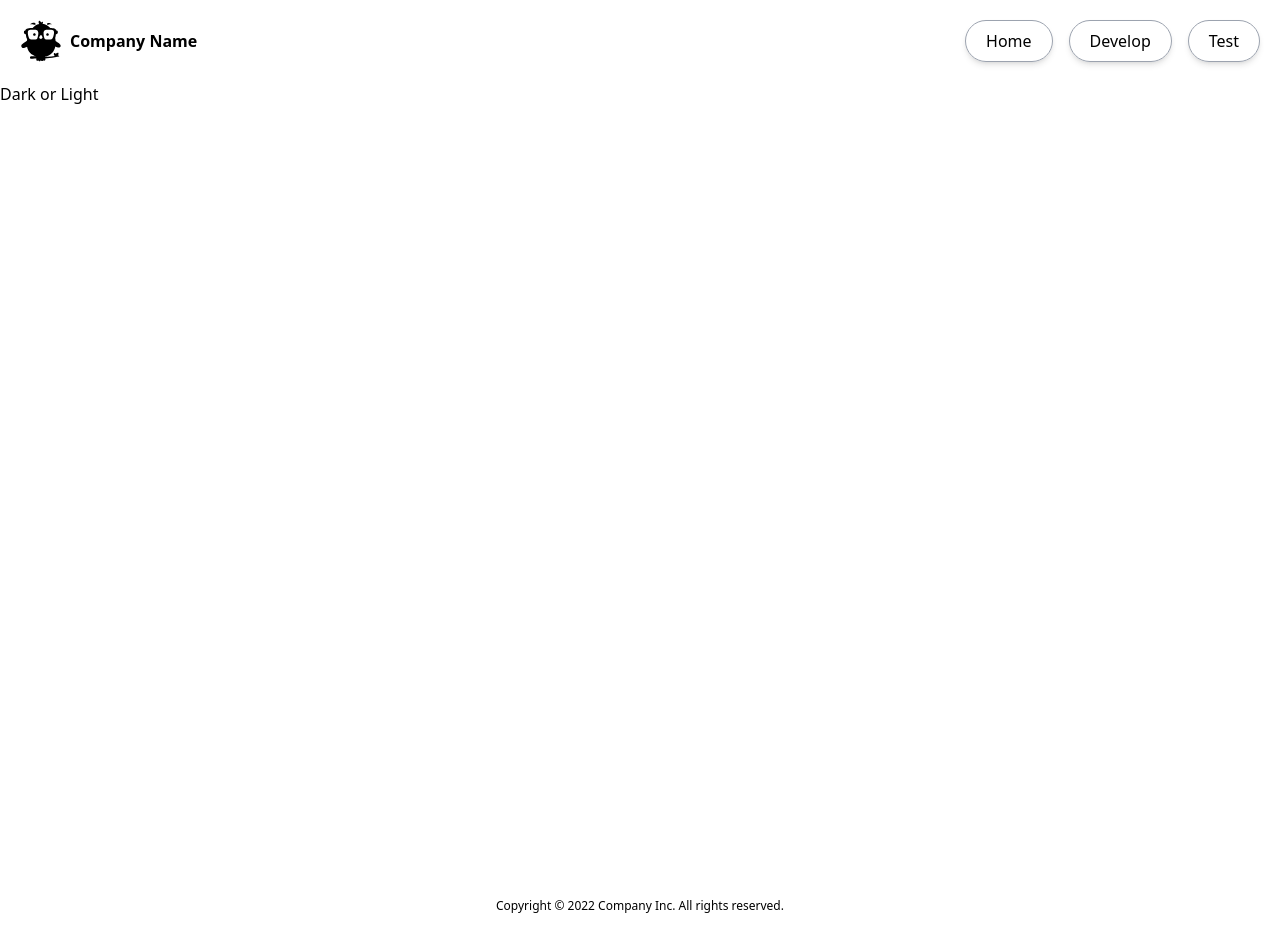
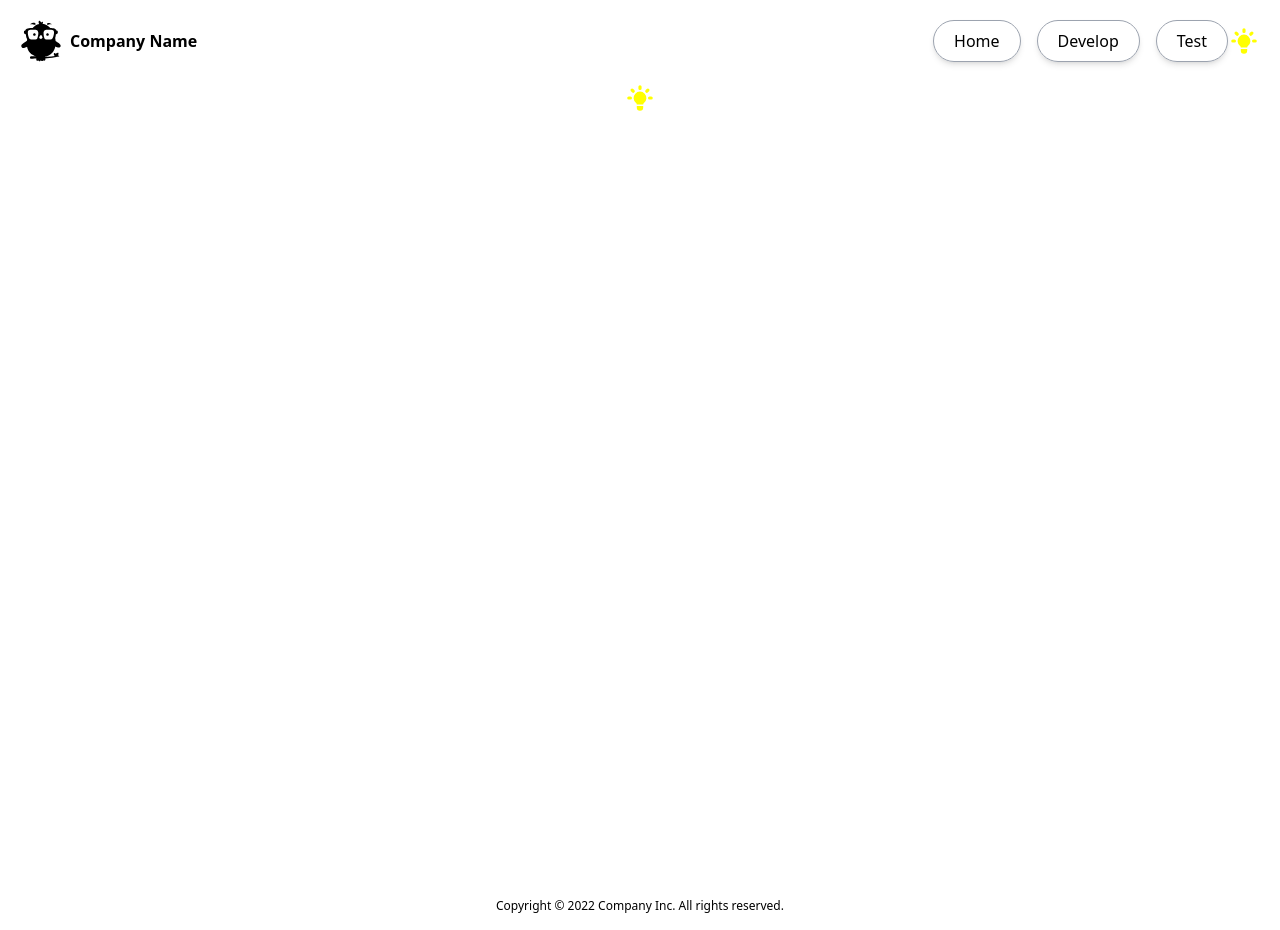
Before and after one commit to jamhanpar/react-components, a React (Create React App) app in the folder client/: page /develop in a window 1280 px wide. Built offline with nearby package versions, Linux system fonts and the light colour scheme.

Commit message:
created dark mode button with toggle

```diff
--- a/client/src/App.jsx
+++ b/client/src/App.jsx
@@ -5,6 +5,7 @@ import { Route, Routes } from 'react-router-dom';
 // Context
 // import AppContext from './contexts/AppContext';
 // import UserContext from './contexts/UserContext';
+import { DarkModeProvider } from './contexts/DarkModeContext';
 
 // Components
 import Nav from './components/Navs/Nav';
@@ -16,23 +17,19 @@ import Develop from './pages/Develop';
 import Test from './pages/Test';
 
 export default function App() {
-  // const user = useContext(UserContext);
-
   return (
-    <div className="app">
-      <Nav />
-      <section className="min-h-screen">
-        {/* <AppContext>
-          <UserContext.Provider value={user}> */}
-        <Routes>
-          <Route exact path="/" element={<Home />} />
-          <Route path="/develop" element={<Develop />} />
-          <Route path="/test" element={<Test />} />
-        </Routes>
-        {/* </UserContext.Provider>
-        </AppContext> */}
-      </section>
-      <Footer />
+    <div className='app'>
+      <DarkModeProvider>
+        <Nav />
+        <section className='min-h-screen'>
+          <Routes>
+            <Route exact path='/' element={<Home />} />
+            <Route path='/develop' element={<Develop />} />
+            <Route path='/test' element={<Test />} />
+          </Routes>
+        </section>
+        <Footer />
+      </DarkModeProvider>
     </div>
   );
 }
--- a/client/src/components/Buttons/DarkModeBtn.jsx
+++ b/client/src/components/Buttons/DarkModeBtn.jsx
@@ -1,5 +1,22 @@
-import React from 'react';
+import React, { useContext } from 'react';
+import { DarkModeContext } from '../../contexts/DarkModeContext';
+import { HiOutlineLightBulb, HiLightBulb } from 'react-icons/hi';
 
-export default function DarkModeBtn() {
-  return <div>Dark or Light</div>;
+export default function DarkModeBtn({
+  darkIconColor = 'black',
+  lightIconColor = 'yellow',
+}) {
+  const { darkMode, toggleDarkMode } = useContext(DarkModeContext);
+
+  return (
+    <>
+      <button onClick={toggleDarkMode}>
+        {darkMode ? (
+          <HiOutlineLightBulb size={32} color={darkIconColor} />
+        ) : (
+          <HiLightBulb size={32} color={lightIconColor} />
+        )}
+      </button>
+    </>
+  );
 }
--- a/client/src/components/Navs/Nav.jsx
+++ b/client/src/components/Navs/Nav.jsx
@@ -1,8 +1,8 @@
 import React from 'react';
 import { Link } from 'react-router-dom';
 import { FaEarlybirds } from 'react-icons/fa';
-import { FiMenu } from 'react-icons/fi';
 import HamburgerMenu from './HamburgerMenu';
+import DarkModeBtn from '../Buttons/DarkModeBtn';
 
 const links = [
   { label: 'Home', url: '' },
@@ -10,11 +10,14 @@ const links = [
   { label: 'Test', url: 'test' },
 ];
 
-export default function Nav({ companyTitle = 'Company Name' }) {
+export default function Nav({
+  companyTitle = 'Company Name',
+  showDarkMode = true,
+}) {
   const linkItems = links.map((link, index) => (
     <li
       key={link.label + index}
-      className="border border-gray-400 p-2 px-5 rounded-full shadow-md hover:shadow-inner hover:border-gray-700 cursor-pointer"
+      className='border border-gray-400 p-2 px-5 rounded-full shadow-md hover:shadow-inner hover:border-gray-700 cursor-pointer'
     >
       <Link to={link.url}>{link.label}</Link>
     </li>
@@ -22,24 +25,24 @@ export default function Nav({ companyTitle = 'Company Name' }) {
 
   // TODO: update true to screensize
   const iconOrLinks = false ? (
-    <div className="flex items-center h-6">
-      {/* <FiMenu className="w-full h-full" /> */}
+    <div className='flex items-center h-6'>
       <HamburgerMenu links={linkItems} />
     </div>
   ) : (
-    <ul className="flex gap-4">{linkItems}</ul>
+    <ul className='flex gap-4'>{linkItems}</ul>
   );
 
   return (
-    <div className="w-full">
-      <nav className="flex justify-between py-4 px-4 sm:py-5 sm:px-5">
-        <div className="flex flex-row items-center gap-2 w-full">
-          <div className="h-full">
-            <FaEarlybirds className="h-full w-full" />
+    <div className='w-full'>
+      <nav className='flex justify-between py-4 px-4 sm:py-5 sm:px-5'>
+        <div className='flex flex-row items-center gap-2 w-full'>
+          <div className='h-full'>
+            <FaEarlybirds className='h-full w-full' />
           </div>
-          <h1 className="font-bold">{companyTitle}</h1>
+          <h1 className='font-bold'>{companyTitle}</h1>
         </div>
         {iconOrLinks}
+        {showDarkMode && <DarkModeBtn />}
       </nav>
     </div>
   );
--- /dev/null
+++ b/client/src/contexts/DarkModeContext.jsx
@@ -0,0 +1,19 @@
+import React, { createContext, useState } from 'react';
+
+const DarkModeContext = createContext();
+
+function DarkModeProvider({ children }) {
+  const [darkMode, setDarkMode] = useState(false);
+
+  function toggleDarkMode() {
+    setDarkMode(darkMode => !darkMode);
+  }
+
+  return (
+    <DarkModeContext.Provider value={{ darkMode, toggleDarkMode }}>
+      {children}
+    </DarkModeContext.Provider>
+  );
+}
+
+export { DarkModeContext, DarkModeProvider };
--- a/client/src/index.jsx
+++ b/client/src/index.jsx
@@ -1,5 +1,5 @@
-import React, { useEffect } from 'react';
-import ReactDOM from 'react-dom';
+import React from 'react';
+// import ReactDOM from 'react-dom';
 import { createRoot } from 'react-dom/client';
 import App from './App';
 
--- a/client/src/pages/Develop.jsx
+++ b/client/src/pages/Develop.jsx
@@ -1,10 +1,10 @@
-import React, { Fragment } from 'react';
+import React from 'react';
 import DarkModeBtn from '../components/Buttons/DarkModeBtn';
 
 export default function Develop() {
   return (
-    <Fragment>
+    <main className='flex justify-center items-center'>
       <DarkModeBtn />
-    </Fragment>
+    </main>
   );
 }
```
Also changed, not shown: client/configs/prettier.config.js (added, +7 -0 lines).
